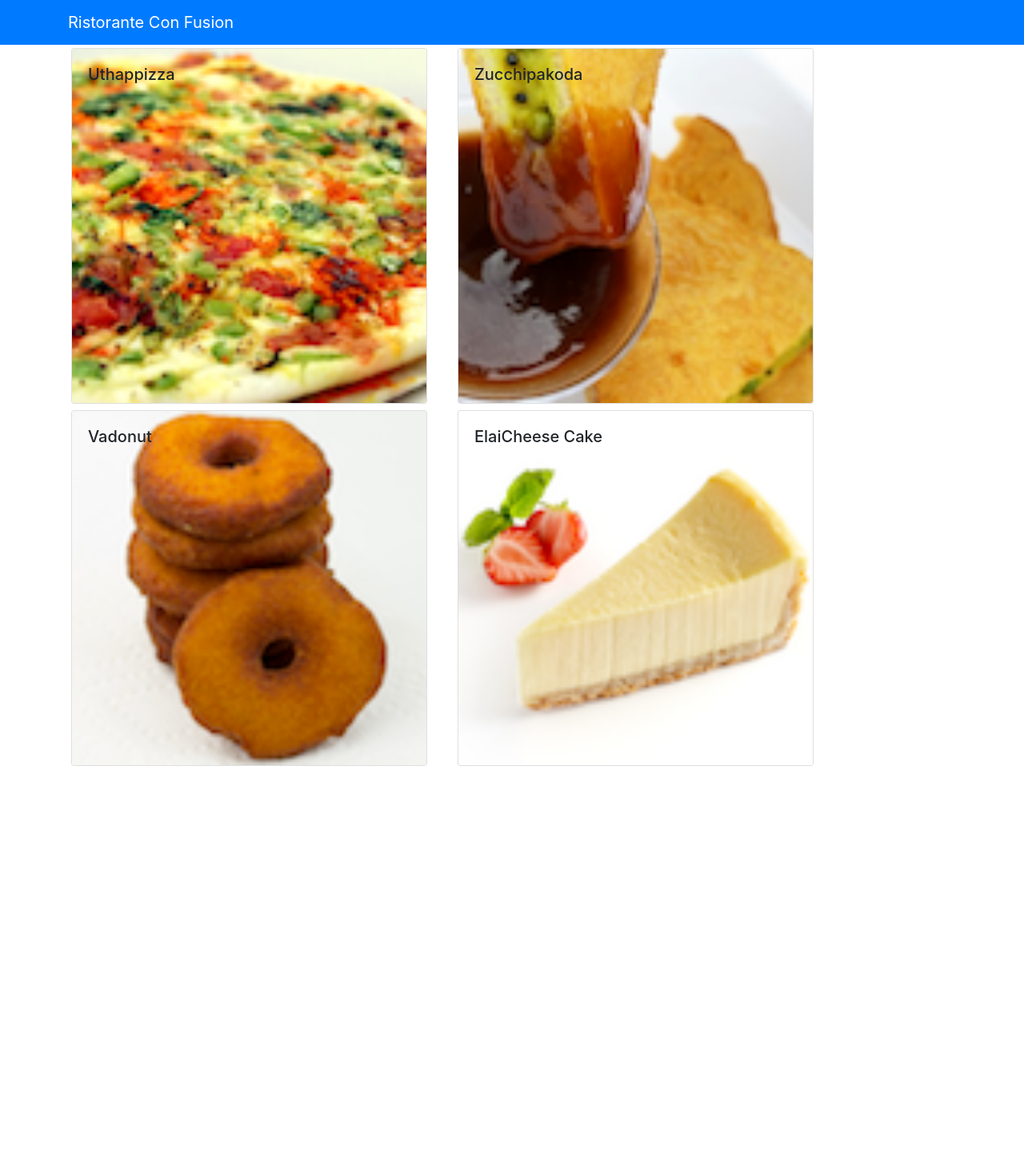
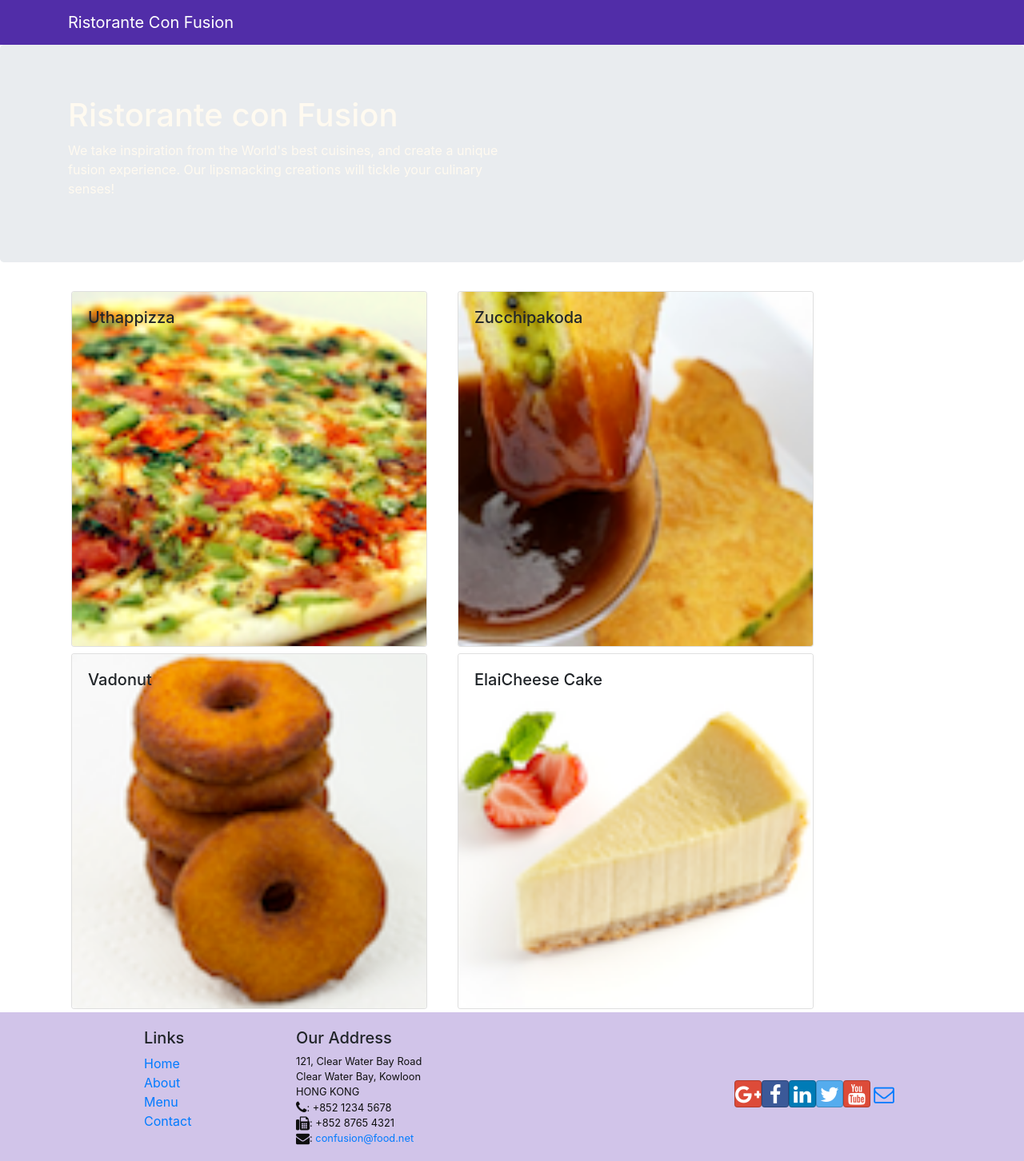
Before and after one commit to arseniypom/confusion, a React (Create React App) app: page / in a window 1280 px wide. Shown: the top 1452 px of the page at 80% size. Before the commit the page ends 962 px from the top, so only its background shows below. Built offline with nearby package versions, Linux system fonts and the light colour scheme.

Commit message:
Header and Footer

```diff
--- a/package.json
+++ b/package.json
@@ -7,6 +7,8 @@
     "@testing-library/react": "^11.2.7",
     "@testing-library/user-event": "^12.8.3",
     "bootstrap": "^4.0.0",
+    "bootstrap-social": "^5.1.1",
+    "font-awesome": "^4.7.0",
     "react": "^17.0.2",
     "react-dom": "^17.0.2",
     "react-popper": "^0.9.2",
--- /dev/null
+++ b/src/App.css
@@ -0,0 +1,33 @@
+.row-header{
+  margin:0px auto;
+  padding:0px auto;
+}
+
+.row-content {
+  margin:0px auto;
+  padding: 50px 0px 50px 0px;
+  border-bottom: 1px ridge;
+  min-height:400px;
+}
+
+.footer{
+  background-color: #D1C4E9;
+  margin:0px auto;
+  padding: 20px 0px 20px 0px;
+}
+.jumbotron {
+  padding:70px 30px 70px 30px;
+  margin:0px auto;
+  background: #9575CD ;
+  color:floralwhite;
+}
+
+address{
+  font-size:80%;
+  margin:0px;
+  color:#0f0f0f;
+}
+
+.navbar-dark {
+  background-color: #512DA8;
+}
--- a/src/App.js
+++ b/src/App.js
@@ -1,5 +1,6 @@
 import { Component } from 'react'
 
+import './App.css'
 import Main from './components/MainComponent';
 
 class App extends Component {
--- a/src/components/DishdetailComponent.jsx
+++ b/src/components/DishdetailComponent.jsx
@@ -1,21 +1,19 @@
-import React, { Component } from 'react'
+import React from 'react';
 import { Card, CardImg, CardText, CardBody, CardTitle } from 'reactstrap';
 
-export default class DishDetail extends Component {
-
-  renderDish() {
+function RenderDish({dish}) {
   return(
     <Card>
-        <CardImg top src={this.props.dish.image} alt={this.props.dish.name} />
+      <CardImg top src={dish.image} alt={dish.name} />
       <CardBody>
-            <CardTitle>{this.props.dish.name}</CardTitle>
-            <CardText>{this.props.dish.description}</CardText>
+          <CardTitle>{dish.name}</CardTitle>
+          <CardText>{dish.description}</CardText>
       </CardBody>
     </Card>
   );
 }
 
-  renderComments(comments) {
+function RenderComments({comments}) {
   if (comments != null) {
     return (
       <div>
@@ -37,19 +35,18 @@
   } else {
     return <div></div>
   }
-
 }
 
-  render() {
-    if (this.props.dish != null) {
+const  DishDetail = (props) => {
+  if (props.dish != null) {
     return (
       <div className="container">
         <div className="row">
           <div className="col-12 col-md-5 m-1">
-              {this.renderDish(this.props.dish)}
+            <RenderDish dish={props.dish} />
           </div>
           <div className="col-12 col-md-5 m-1">
-            {this.renderComments(this.props.dish.comments)}
+            <RenderComments dish={props.dish.comments} />
           </div>
         </div>
       </div>
@@ -60,4 +57,5 @@
     );
   }
 }
-}
+
+export default DishDetail;
--- /dev/null
+++ b/src/components/FooterComponent.jsx
@@ -0,0 +1,50 @@
+import React from 'react';
+
+function Footer(props) {
+    return(
+    <div className="footer">
+        <div className="container">
+            <div className="row justify-content-center">
+                <div className="col-4 offset-1 col-sm-2">
+                    <h5>Links</h5>
+                    <ul className="list-unstyled">
+                        <li><a href="#">Home</a></li>
+                        <li><a href="#">About</a></li>
+                        <li><a href="#">Menu</a></li>
+                        <li><a href="contactus.html">Contact</a></li>
+                    </ul>
+                </div>
+                <div className="col-7 col-sm-5">
+                    <h5>Our Address</h5>
+                    <address>
+		              121, Clear Water Bay Road<br />
+		              Clear Water Bay, Kowloon<br />
+		              HONG KONG<br />
+		              <i className="fa fa-phone fa-lg"></i>: +852 1234 5678<br />
+		              <i className="fa fa-fax fa-lg"></i>: +852 8765 4321<br />
+		              <i className="fa fa-envelope fa-lg"></i>: <a href="mailto:confusion@food.net">
+                         confusion@food.net</a>
+                    </address>
+                </div>
+                <div className="col-12 col-sm-4 align-self-center">
+                    <div className="text-center">
+                        <a className="btn btn-social-icon btn-google" href="http://google.com/+"><i className="fa fa-google-plus"></i></a>
+                        <a className="btn btn-social-icon btn-facebook" href="http://www.facebook.com/profile.php?id="><i className="fa fa-facebook"></i></a>
+                        <a className="btn btn-social-icon btn-linkedin" href="http://www.linkedin.com/in/"><i className="fa fa-linkedin"></i></a>
+                        <a className="btn btn-social-icon btn-twitter" href="http://twitter.com/"><i className="fa fa-twitter"></i></a>
+                        <a className="btn btn-social-icon btn-google" href="http://youtube.com/"><i className="fa fa-youtube"></i></a>
+                        <a className="btn btn-social-icon" href="mailto:"><i className="fa fa-envelope-o"></i></a>
+                    </div>
+                </div>
+            </div>
+            <div className="row justify-content-center">
+                <div className="col-auto">
+                    <p>© Copyright 2018 Ristorante Con Fusion</p>
+                </div>
+            </div>
+        </div>
+    </div>
+    )
+}
+
+export default Footer;
--- /dev/null
+++ b/src/components/HeaderComponent.jsx
@@ -0,0 +1,28 @@
+import React, { Component } from 'react';
+import { Navbar, NavbarBrand, Jumbotron } from 'reactstrap';
+
+class Header extends Component {
+  render() {
+    return(
+    <React.Fragment>
+      <Navbar dark>
+        <div className="container">
+            <NavbarBrand href="/">Ristorante Con Fusion</NavbarBrand>
+        </div>
+      </Navbar>
+      <Jumbotron>
+           <div className="container">
+               <div className="row row-header">
+                   <div className="col-12 col-sm-6">
+                       <h1>Ristorante con Fusion</h1>
+                       <p>We take inspiration from the World's best cuisines, and create a unique fusion experience. Our lipsmacking creations will tickle your culinary senses!</p>
+                   </div>
+               </div>
+           </div>
+       </Jumbotron>
+    </React.Fragment>
+    );
+  }
+}
+
+export default Header;
--- a/src/components/MainComponent.jsx
+++ b/src/components/MainComponent.jsx
@@ -1,7 +1,8 @@
 import React, { Component } from 'react';
-import { Navbar, NavbarBrand } from 'reactstrap';
 import Menu from './MenuComponent';
 import DishDetail from './DishdetailComponent';
+import Header from './HeaderComponent';
+import Footer from './FooterComponent';
 import { DISHES } from '../shared/dishes';
 
 class Main extends Component {
@@ -21,13 +22,10 @@
   render() {
     return (
       <div>
-        <Navbar dark color="primary">
-          <div className="container">
-            <NavbarBrand href="/">Ristorante Con Fusion</NavbarBrand>
-          </div>
-        </Navbar>
+        <Header />
         <Menu dishes={this.state.dishes} onClick={(dishId) => this.onDishSelect(dishId)} />
         <DishDetail dish={this.state.dishes.filter((dish) => dish.id === this.state.selectedDish)[0]} />
+        <Footer />
       </div>
     );
   }
--- a/src/components/MenuComponent.jsx
+++ b/src/components/MenuComponent.jsx
@@ -1,20 +1,24 @@
-import React, { Component } from 'react';
+import React from 'react';
 import { Card, CardImg, CardImgOverlay, CardTitle } from 'reactstrap';
 
-
-class Menu extends Component {
-
-    render() {
-      const menu = this.props.dishes.map((dish) => {
+function RenderMenuItem ({dish, onClick}) {
     return (
-            <div className="col-12 col-md-5 m-1">
-              <Card key={dish.id}
-                onClick={() => this.props.onClick(dish.id)}>
+        <Card
+            onClick={() => onClick(dish.id)}>
             <CardImg width="100%" src={dish.image} alt={dish.name} />
             <CardImgOverlay>
                 <CardTitle>{dish.name}</CardTitle>
             </CardImgOverlay>
         </Card>
+    );
+}
+
+const Menu = (props) => {
+
+    const menu = props.dishes.map((dish) => {
+        return (
+            <div className="col-12 col-md-5 m-1"  key={dish.id}>
+                <RenderMenuItem dish={dish} onClick={props.onClick} />
             </div>
         );
     });
@@ -27,6 +31,5 @@
         </div>
     );
 }
-}
 
 export default Menu;
--- a/src/index.css
+++ /dev/null
@@ -1,13 +0,0 @@
-body {
-  margin: 0;
-  font-family: -apple-system, BlinkMacSystemFont, 'Segoe UI', 'Roboto', 'Oxygen',
-    'Ubuntu', 'Cantarell', 'Fira Sans', 'Droid Sans', 'Helvetica Neue',
-    sans-serif;
-  -webkit-font-smoothing: antialiased;
-  -moz-osx-font-smoothing: grayscale;
-}
-
-code {
-  font-family: source-code-pro, Menlo, Monaco, Consolas, 'Courier New',
-    monospace;
-}
--- a/src/index.js
+++ b/src/index.js
@@ -1,10 +1,11 @@
 import React from 'react';
 import ReactDOM from 'react-dom';
-import './index.css';
 import App from './App';
 import reportWebVitals from './reportWebVitals';
 
-import 'bootstrap/dist/css/bootstrap.min.css'
+import 'bootstrap/dist/css/bootstrap.min.css';
+import 'font-awesome/css/font-awesome.css';
+import 'bootstrap-social/bootstrap-social.css';
 
 ReactDOM.render(
   <React.StrictMode>
```
Also changed, not shown: src/logo.svg (deleted), 1 other file (tests, documents, lock files or other folders). Lines whose indentation alone changed are shown as unchanged.
